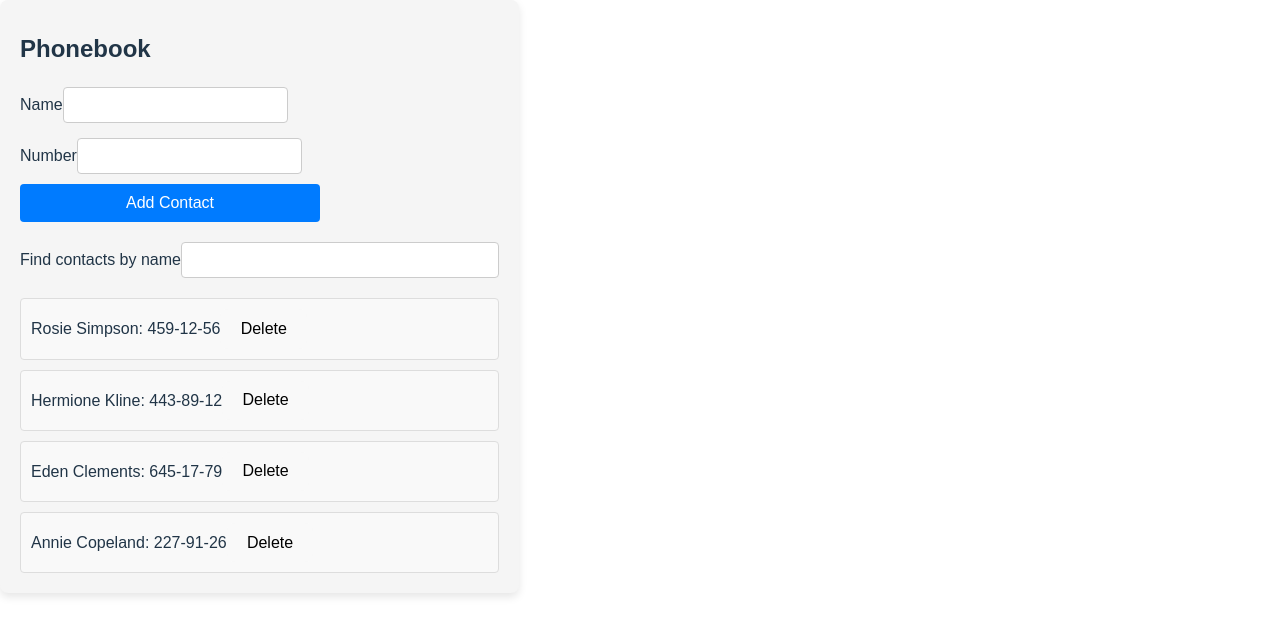
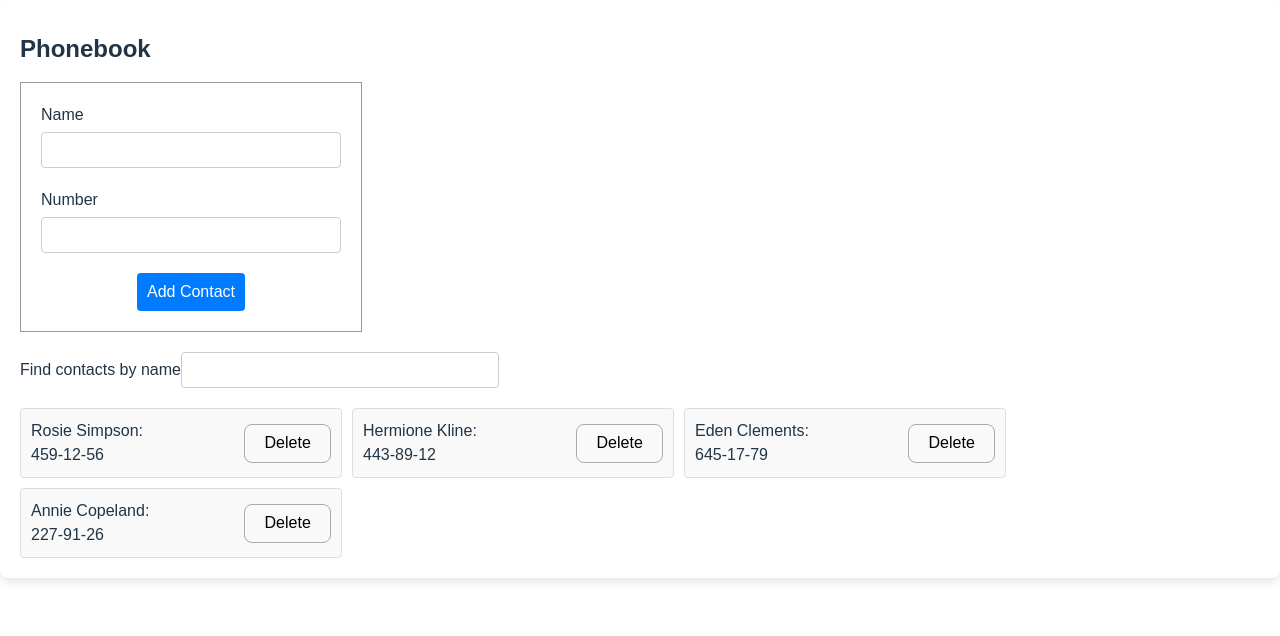
Before and after one commit to Viktor2024S/goit-react-hw-03, a React (Vite) app: page / in a window 1280 px wide. Shown: the top 636 px of the page. Built offline with nearby package versions, Linux system fonts and the light colour scheme.

Commit message:
upd styles

```diff
--- a/src/App.module.css
+++ b/src/App.module.css
@@ -43,11 +43,8 @@
 
 /*  ========================  */
 .appContainer {
-  max-width: 600px;
   margin: 0 auto;
   padding: 20px;
-  font-family: Arial, sans-serif;
-  background-color: #f5f5f5;
   border-radius: 8px;
   box-shadow: 0 4px 8px rgba(0, 0, 0, 0.1);
 }
--- a/src/components/Contact/Contact.jsx
+++ b/src/components/Contact/Contact.jsx
@@ -3,8 +3,13 @@ import styles from "./Contact.module.css";
 export default function Contact({ contact, deleteContact }) {
   return (
     <li className={styles.contact}>
-      {contact.name}: {contact.number}
-      <button onClick={() => deleteContact(contact.id)}>Delete</button>
+      <div className={styles.data}>
+        <span>{contact.name}:</span>
+        <span>{contact.number}</span>
+      </div>
+      <button onClick={() => deleteContact(contact.id)} className={styles.btn}>
+        Delete
+      </button>
     </li>
   );
 }
--- a/src/components/Contact/Contact.module.css
+++ b/src/components/Contact/Contact.module.css
@@ -1,7 +1,21 @@
 .contact {
+  width: 300px;
+  display: flex;
+  align-items: center;
+  justify-content: space-between;
+  gap: 10px;
   padding: 10px;
   background-color: #f9f9f9;
   border: 1px solid #ddd;
   border-radius: 4px;
   font-size: 16px;
 }
+
+.data {
+  display: flex;
+  flex-direction: column;
+}
+
+.btn {
+  border: 1px solid #aaa;
+}
--- a/src/components/ContactForm/ContactForm.module.css
+++ b/src/components/ContactForm/ContactForm.module.css
@@ -1,12 +1,16 @@
 .form {
   display: flex;
   flex-direction: column;
+  padding: 20px;
   width: 300px;
   margin-bottom: 20px;
+  border: 1px solid #999;
 }
 
 .fieldContainer {
-  margin-bottom: 10px;
+  display: flex;
+  flex-direction: column;
+  padding-bottom: 20px;
 }
 
 .input {
@@ -18,6 +22,8 @@
 }
 
 .button {
+  width: max-content;
+  margin: 0 auto;
   padding: 10px;
   font-size: 16px;
   color: white;
--- a/src/components/ContactList/ContactList.module.css
+++ b/src/components/ContactList/ContactList.module.css
@@ -1,9 +1,9 @@
 .list {
+  display: flex;
+  flex-direction: row;
+  flex-wrap: wrap;
+  gap: 10px;
   list-style-type: none;
   padding: 0;
   margin: 0;
 }
-
-.list > li:not(:last-child) {
-  margin-bottom: 10px;
-}
--- a/src/index.css
+++ b/src/index.css
@@ -1,5 +1,5 @@
 :root {
-  font-family: Inter, system-ui, Avenir, Helvetica, Arial, sans-serif;
+  font-family: Arial, Inter, system-ui, Avenir, Helvetica, sans-serif;
   line-height: 1.5;
   font-weight: 400;
 
@@ -25,7 +25,6 @@ a:hover {
 body {
   margin: 0;
   display: flex;
-  /* place-items: center; */
   min-width: 320px;
   min-height: 100vh;
 }
```
